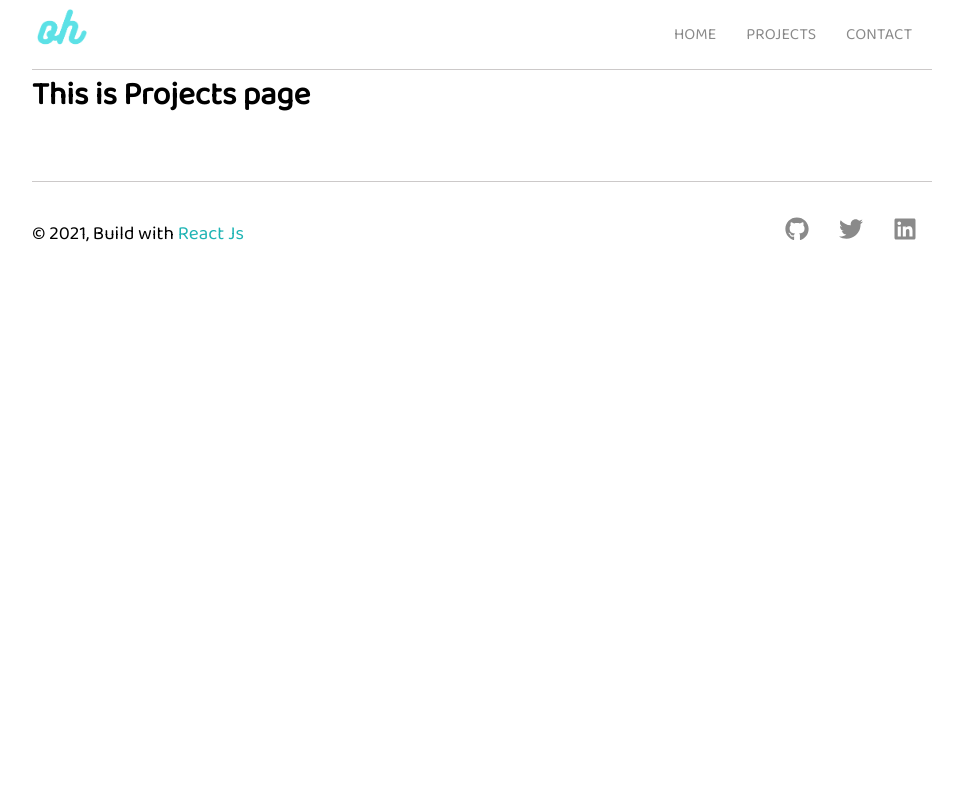
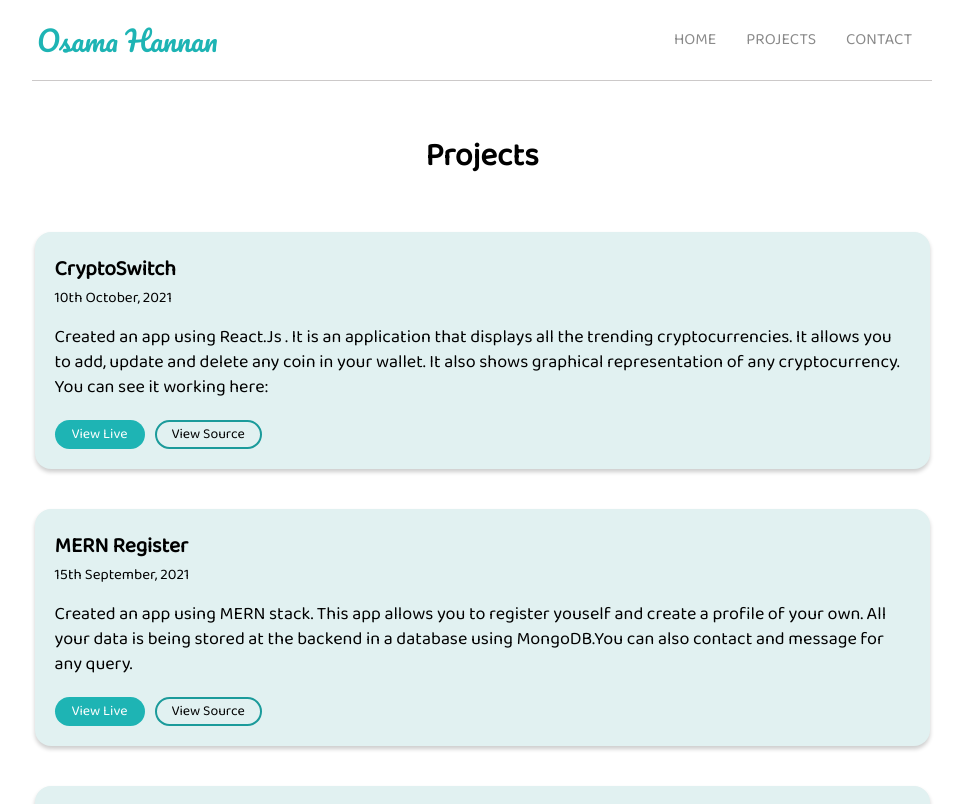
Before and after one commit to osamahannan/Portfolio-2.0, a React (Create React App) app: page /projects in a window 1280 px wide. Shown: the top 804 px of the page, without its empty margins (158-1121 px from the left). Built offline with nearby package versions, Linux system fonts and the light colour scheme.

Commit message:
updated project section

```diff
--- a/src/Components/Navbar.js
+++ b/src/Components/Navbar.js
@@ -1,18 +1,18 @@
 import React from 'react'
 import logo from "../Assets/logo.png";
-import {Link} from "react-router-dom";
+import { Link } from "react-router-dom";
 
 const Navbar = () => {
     return (
-        <div className ="navbar">
+        <div className="navbar">
             <div className="logo">
-                <img src={logo} alt="Osama hannan" />
+                <Link to="/" className="osamahannan">Osama Hannan</Link>
             </div>
 
             <ul>
-                <li><Link to ="/"> HOME </Link></li>
-                <li><Link to ="/projects"> PROJECTS </Link></li>
-                <li><Link to =""> CONTACT </Link></li>
+                <li><Link to="/"> HOME </Link></li>
+                <li><Link to="/projects"> PROJECTS </Link></li>
+                <li><Link to=""> CONTACT </Link></li>
             </ul>
         </div>
     )
--- a/src/Components/Projects.js
+++ b/src/Components/Projects.js
@@ -2,8 +2,53 @@ import React from 'react'
 
 const Projects = () => {
     return (
-        <div className ="projects">
-            <h1>This is Projects page</h1>
+        <div className="projects">
+            <h1> Projects </h1>
+            <div className="project-card2">
+                <div className="card2">
+                    <h3>CryptoSwitch</h3>
+                    <small>
+                        <time>10th October, 2021</time>
+                    </small>
+                    <p>
+                        Created an app using React.Js . It is an application that displays all the trending cryptocurrencies. It allows you to add, update and delete any coin in your wallet. It also shows graphical representation of any cryptocurrency. You can see it working here:
+                    </p>
+
+                    <div className="button-container">
+                        <button className="btn view"><a href="https://cryptoswitch.netlify.app/" className="anchor" target="_blank" rel="noreferrer">View Live</a></button>
+                        <button className="btn2"><a href="https://github.com/osamahannan/CryptoSwitch" className="anchor" target="_blank" rel="noreferrer">View Source</a></button>
+                    </div>
+                </div>
+                <div className="card2">
+                    <h3>MERN Register</h3>
+                    <small>
+                        <time>15th September, 2021</time>
+                    </small>
+                    <p>
+                        Created an app using MERN stack. This app allows you to register youself and create a profile of your own. All your data is being stored at the backend in a database using MongoDB.You can also contact and message for any query.
+                    </p>
+
+                    <div className="button-container">
+                        <button className="btn view"><a href="https://mern-osama.herokuapp.com" className="anchor" target="_blank" rel="noreferrer">View Live</a></button>
+                        <button className="btn2"><a href="https://github.com/osamahannan/MERN_Register" className="anchor" target="_blank" rel="noreferrer">View Source</a></button>
+                    </div>
+                </div>
+                <div className="card2">
+                    <h3>Tic Tac Toe</h3>
+                    <small>
+                        <time>25th July, 2021</time>
+                    </small>
+                    <p>
+                        Created an app in Javascript. Tic-tac-toe is a simple, two-player game that, if played optimally by both players, will always result in a tie. The game is also called noughts and crosses or Xs and Os. A player wins a game if three marks of the same kind is connected in a line.
+                    </p>
+
+                    <div className="button-container">
+                        <button className="btn view"><a href="https://tic-tac-toe-carnage.netlify.app" className="anchor" target="_blank" rel="noreferrer">View Live</a></button>
+                        <button className="btn2"><a href="https://github.com/osamahannan/Tic_Tac_Toe-Game" className="anchor" target="_blank" rel="noreferrer">View Source</a></button>
+                    </div>
+                </div>
+            </div>
+
         </div>
     )
 }
--- a/src/index.css
+++ b/src/index.css
@@ -1,4 +1,6 @@
 @import url('https://fonts.googleapis.com/css2?family=Baloo+Bhai+2&display=swap');
+@import url('https://fonts.googleapis.com/css2?family=Baloo+Bhai+2&family=Dancing+Script:wght@700&family=Pacifico&display=swap');
+
 * {
   margin: 0;
   padding: 0;
@@ -16,9 +18,18 @@
 .navbar {
   display: flex;
   padding: 5px;
+  height: 70px;
   justify-content: space-between;
   align-items: center;
   border-bottom: 1px solid rgb(204, 201, 201);
+}
+
+.osamahannan {
+  text-decoration: none;
+  color: rgb(30, 180, 180);
+  font-size: 28px;
+  font-family: 'Dancing Script', cursive;
+  font-family: 'Pacifico', cursive;
 }
 
 .navbar ul {
@@ -31,16 +42,13 @@
 }
 
 .navbar ul li a {
-  padding: 10px;
+  padding: 5px 10px;
   text-decoration: none;
   color: rgb(138, 138, 138);
 }
 
 .navbar ul li a:hover {
   color: black;
-}
-.logo img {
-  height: 50px;
 }
 
 /* home Page */
@@ -84,10 +92,10 @@
   justify-content: space-between;
 }
 
-.card {
+.card, .card2 {
   display: flex;
   flex-direction: column;
-  width: 15.5vw;
+  width: 240px;
   padding: 20px;
   margin: 20px 0;
   font-size: 18px;
@@ -95,7 +103,6 @@
   border-radius: 16px;
   box-shadow: 0 3px 4px 0 rgba(0, 0, 0, 0.2), 0 0px 0px 0 rgba(0, 0, 0, 0.19);
 }
-
 
 .card span {
   display: flex;
@@ -108,7 +115,7 @@
   border-radius: 12px;
 }
 
-.card p {
+.card p, .card2 p {
   line-height: 25px;
   margin-top: 15px;
 }
@@ -143,6 +150,7 @@
   padding: 1px 15px;
   color: black;
   border: 2px solid rgb(27, 155, 155);
+  background-color: rgb(225, 241, 241);
   border-radius: 24px;
   cursor: pointer;
   font-size: 14px;
@@ -198,3 +206,28 @@
 .social:hover {
   color: rgb(30, 180, 180);
 }
+
+/* Project Section */
+
+.projects {
+  display: flex;
+  flex-direction: column;
+  justify-content: center;
+  align-items: center;
+}
+
+.projects h1 {
+  margin-top: 50px;
+}
+
+.card2 {
+  width: 95%;
+}
+
+.project-card2 {
+  display: flex;
+  flex-direction: column;
+  justify-content: center;
+  align-items: center;
+  margin-top: 30px;
+}
```
